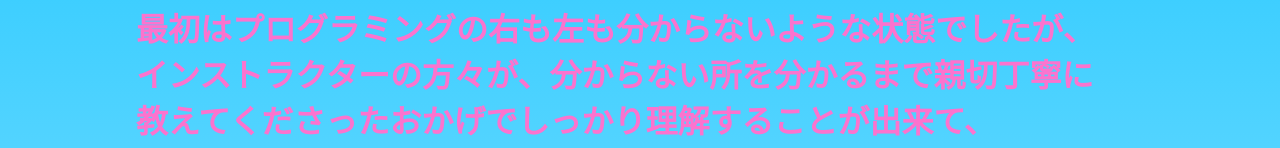
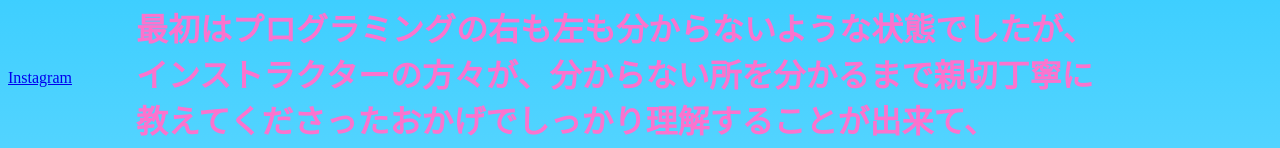
Before and after one commit to kazusa-hosoda/Tasaki.DIG-msg, a plain HTML site: page index.html in a window 1280 px wide. Shown: the part 463-611 px from the top of the page. Drawn offline with Linux system fonts and the light colour scheme.

Commit message:
Update index.html

```diff
--- a/index.html
+++ b/index.html
@@ -75,7 +75,7 @@
     <a class="elm">ありがとうございました！！</a>
 
   </div>
-
+  <a href="https://instagram.com/ponzutteoisiine?igshid=OGQ5ZDk2ZA==">Instagram</a>
 </body>
 
 
```
